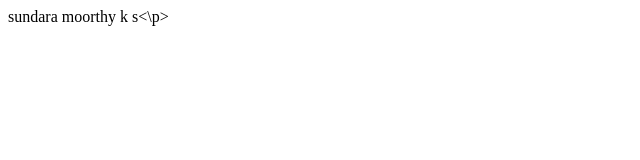
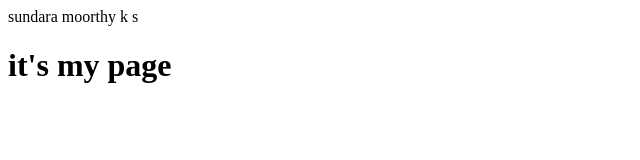
Before and after one commit to gurumoorthy208524/gurumoorthy208524.github.io, a plain HTML site: page index.html in a window 1280 px wide. Shown: the whole page, without its empty margins (0-640 px from the left). Drawn offline with Linux system fonts and the light colour scheme.

Commit message:
Update index.html

```diff
--- a/index.html
+++ b/index.html
@@ -1 +1,2 @@
-<p>sundara moorthy k s<\p>
+<p>sundara moorthy k s</p>
+<h1>it's my page</h1>
```
